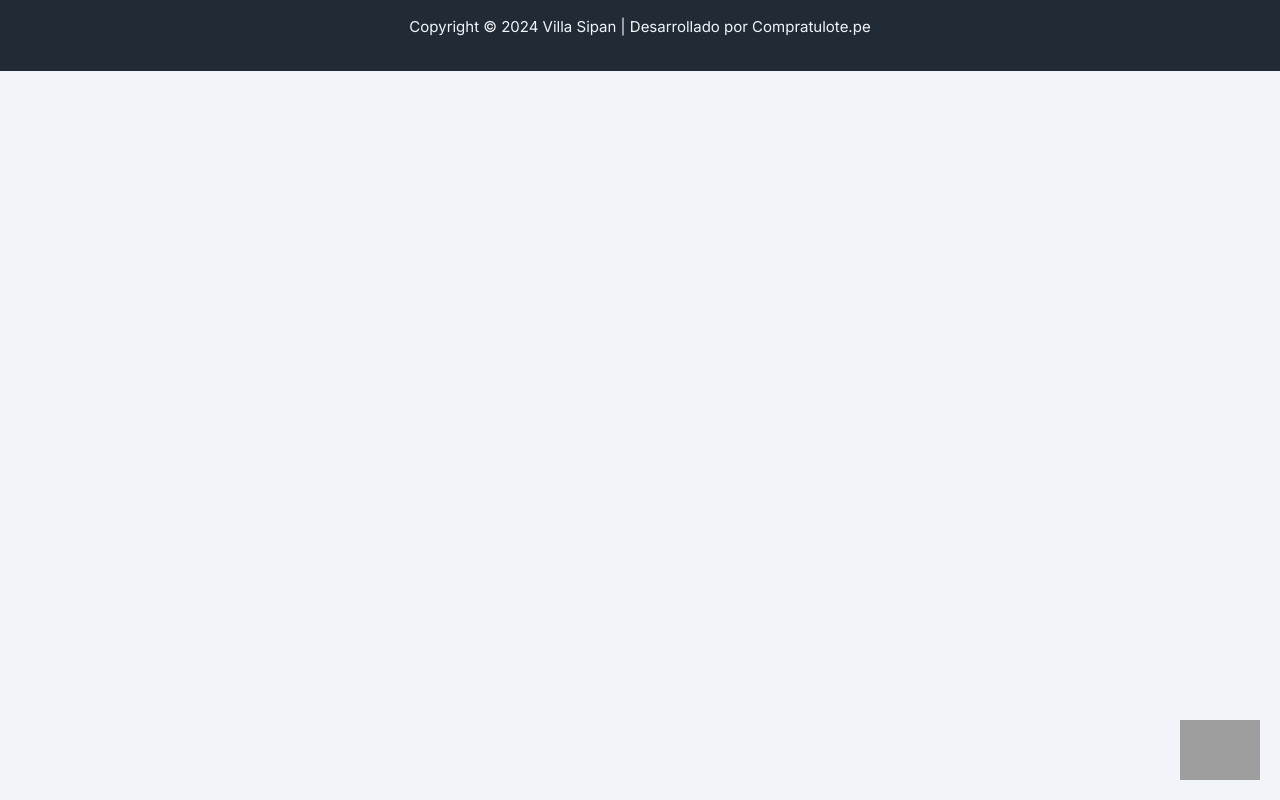
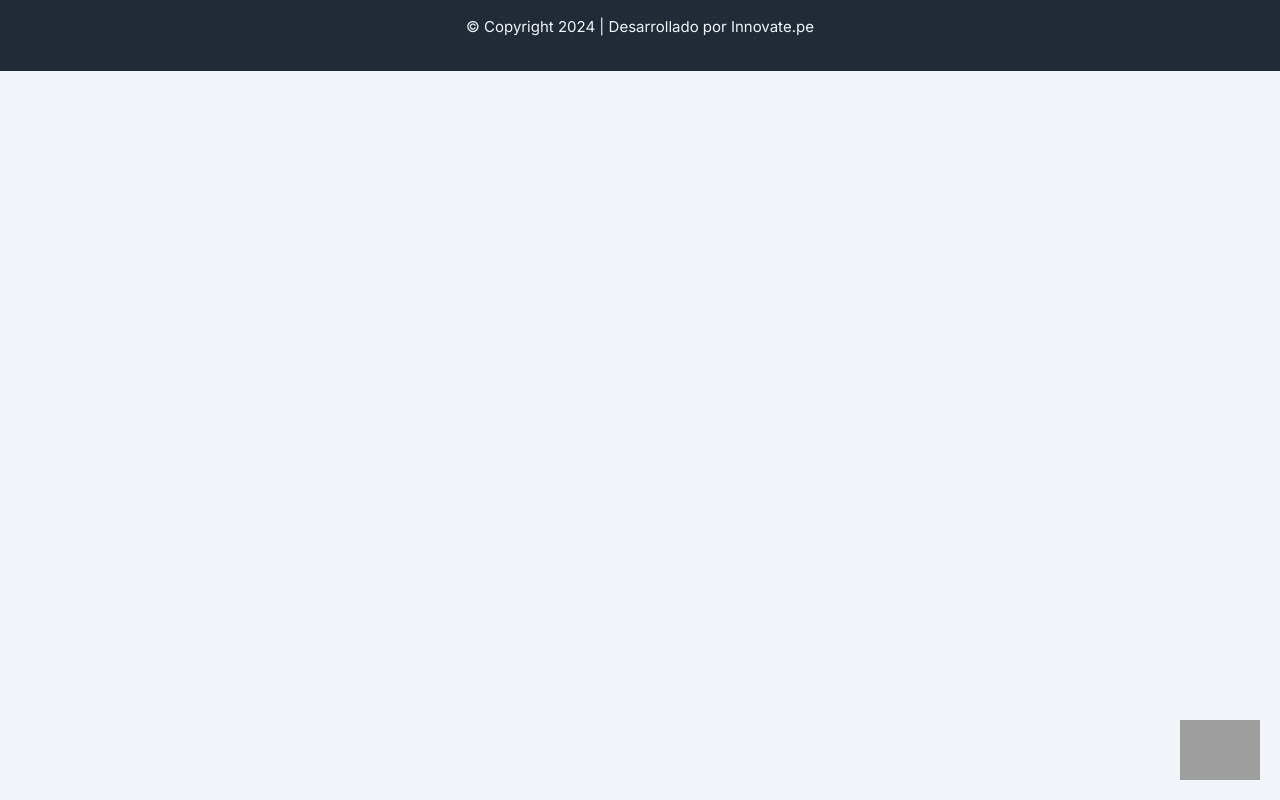
Before and after one commit to abelhingot/compratulote-garzablanca, a Next.js app: page /components/estructura/footer in a window 1280 px wide. Built offline with nearby package versions, Linux system fonts and the light colour scheme; grey boxes are pictures that could not be loaded; a web font is replaced by a local one.

Commit message:
Se cambio el footer a Copyright 2024 | Desarrollado por Innovate.p

```diff
--- a/pages/components/estructura/footer.tsx
+++ b/pages/components/estructura/footer.tsx
@@ -5,7 +5,8 @@ export default function CFooter(props: any) {
       <>
             <footer className="bg-dark text-light text-center py-3">
                <div className="container">
-                  <p>Copyright &copy; 2024 Villa Sipan | Desarrollado por Compratulote.pe</p>
+                  {/* <p>Copyright &copy; 2024 Villa Sipan | Desarrollado por Compratulote.pe</p> */}
+                  <p>&copy; Copyright 2024 | Desarrollado por Innovate.pe</p>
                </div>
             </footer>
             <div>
```
